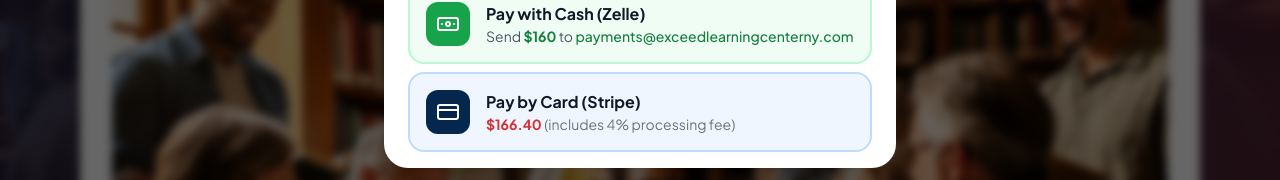
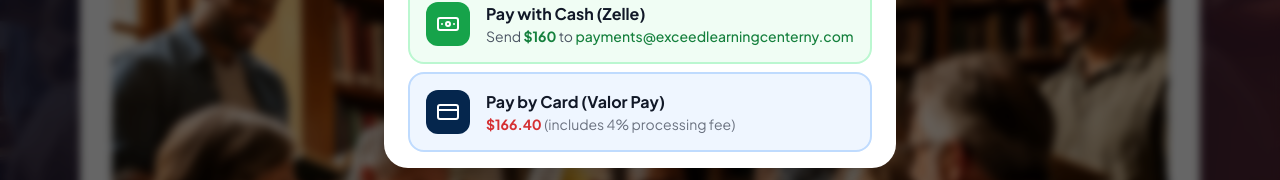
Before and after one commit to phcodesage/Adults-Book-Club-Landing-Page, a Next.js app: page / in a window 1280 px wide. Both pictures are taken after a click on the button "Join Now". Shown: the part 424-604 px from the top of the page. Built offline with nearby package versions, Linux system fonts and the light colour scheme; no server answers; the database is empty.

Commit message:
Migrated payment links from Stripe to Valor Paytech across 13 projects, updated payment modals to display 'Card (Valor Pay)' instead of 'Stripe' across 14 projects, revised admin dashboard configurations and FAQ details to reference Valor Pay

```diff
--- a/app/PaymentModal.tsx
+++ b/app/PaymentModal.tsx
@@ -258,7 +258,7 @@
                   <CreditCard className="w-6 h-6 text-white" />
                 </div>
                 <div className="text-left">
-                  <p className="font-bold text-gray-900">Pay by Card (Stripe)</p>
+                  <p className="font-bold text-gray-900">Pay by Card (Valor Pay)</p>
                   <p className="text-sm text-gray-600">
                     <strong className="text-[#d53033]">{cardPrice}</strong>{" "}
                     <span className="text-gray-500">(includes 4% processing fee)</span>
--- a/src/data/defaultSiteContent copy.ts
+++ b/src/data/defaultSiteContent copy.ts
@@ -10,7 +10,7 @@
   heroImageSrc: '/adults-book-club.jpg',
   heroImageAlt: 'Adults reading books together',
   priceLabel: '$50 Monthly',
-  registrationLink: 'https://buy.stripe.com/eVq00caOo1ZM1lD50ndfG00',
+  registrationLink: 'https://securelink-prod.valorpaytech.com:4430/?redirect=1&uid=f93fd1d1-5309-11f1-a8e1-12a0879a85b1',
   registrationCtaLabel: 'Join Now',
   registrationClosedLabel: 'Registration Closed',
   cardCtaLabel: 'Reserve Your Spot',
--- a/src/data/defaultSiteContent.ts
+++ b/src/data/defaultSiteContent.ts
@@ -10,7 +10,7 @@
   heroImageSrc: '/adults-book-club.jpg',
   heroImageAlt: 'Adults reading books together',
   priceLabel: '$160',
-  registrationLink: 'https://buy.stripe.com/eVq00caOo1ZM1lD50ndfG00',
+  registrationLink: 'https://securelink-prod.valorpaytech.com:4430/?redirect=1&uid=f93fd1d1-5309-11f1-a8e1-12a0879a85b1',
   registrationCtaLabel: 'Join Now',
   registrationClosedLabel: 'Registration Closed',
   cardCtaLabel: 'Reserve Your Spot',
```
